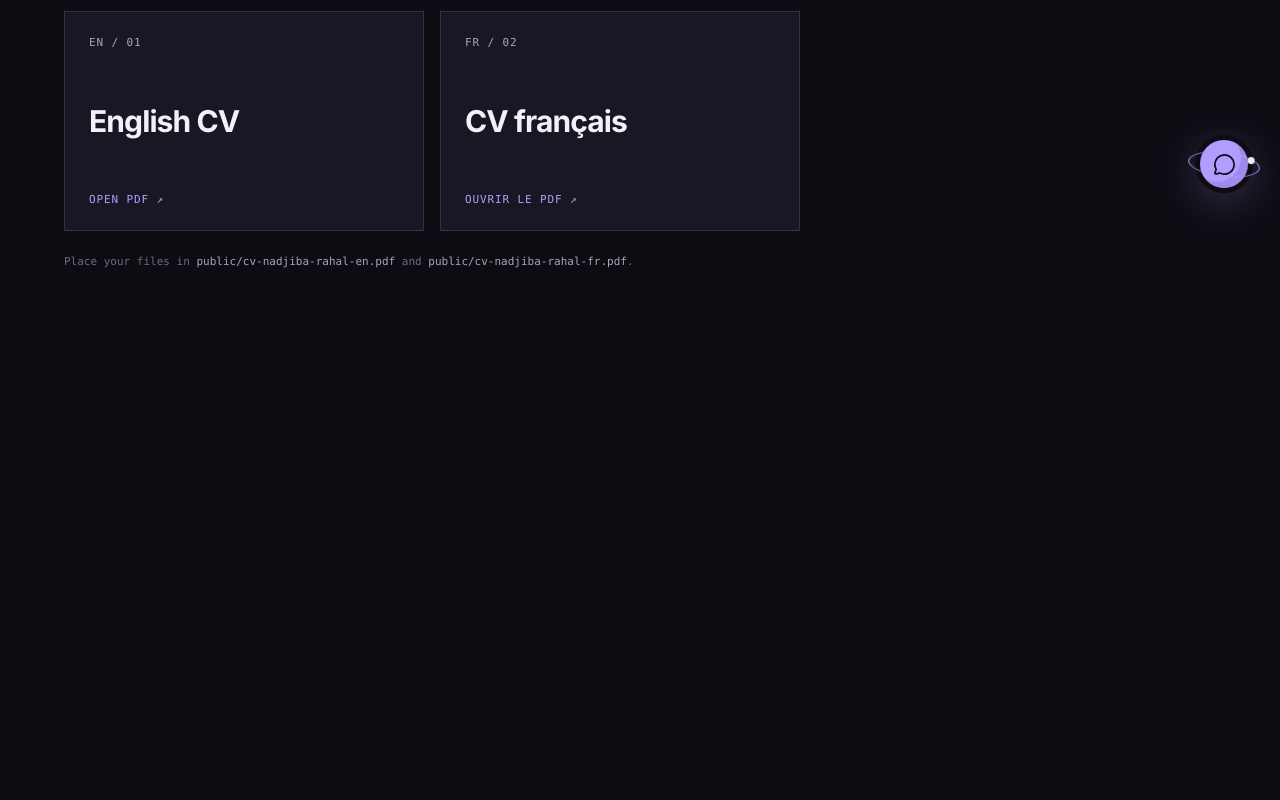
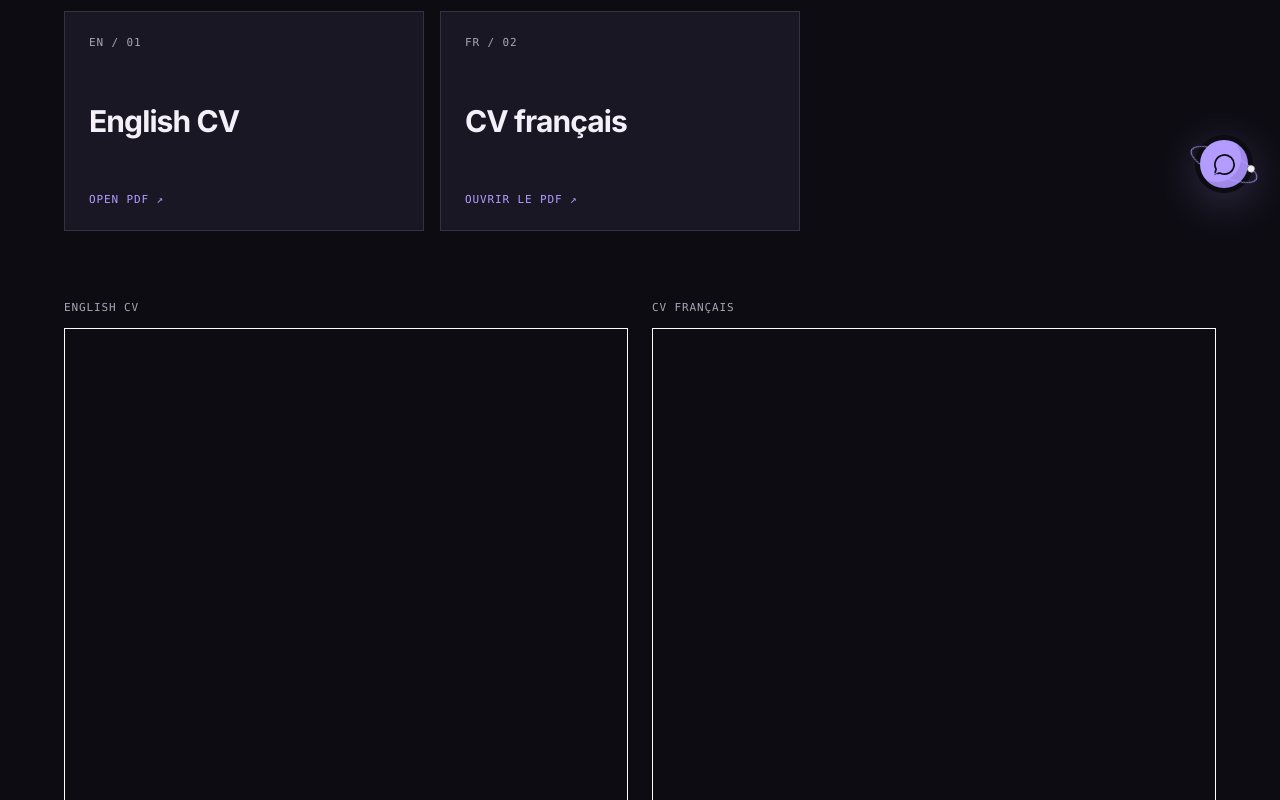
Before and after one commit to Nadjiba-Rahal/nadjiba-portfolio, a Next.js app: page /cv in a window 1280 px wide. Shown: the part 580-1380 px from the top of the page. Before the commit the page ends 948 px from the top, so only its background shows below. Built offline with nearby package versions, Linux system fonts and the light colour scheme.

Commit message:
Preview CVs on the CV page

```diff
--- a/app/cv/page.tsx
+++ b/app/cv/page.tsx
@@ -15,7 +15,16 @@ export default function CvPage() {
           <a className="cv-card" href="/cv-nadjiba-rahal-en.pdf" target="_blank" rel="noreferrer"><span>EN / 01</span><strong>English CV</strong><small>Open PDF ↗</small></a>
           <a className="cv-card" href="/cv-nadjiba-rahal-fr.pdf" target="_blank" rel="noreferrer"><span>FR / 02</span><strong>CV français</strong><small>Ouvrir le PDF ↗</small></a>
         </div>
-        <p className="cv-missing">Place your files in <strong>public/cv-nadjiba-rahal-en.pdf</strong> and <strong>public/cv-nadjiba-rahal-fr.pdf</strong>.</p>
+        <div className="cv-previews">
+          <section className="cv-preview" aria-labelledby="cv-english-preview">
+            <h2 id="cv-english-preview">English CV</h2>
+            <iframe src="/cv-nadjiba-rahal-en.pdf" title="English CV preview" />
+          </section>
+          <section className="cv-preview" aria-labelledby="cv-french-preview">
+            <h2 id="cv-french-preview">CV français</h2>
+            <iframe src="/cv-nadjiba-rahal-fr.pdf" title="French CV preview" />
+          </section>
+        </div>
       </div>
     </main>
   );
--- a/app/globals.css
+++ b/app/globals.css
@@ -1146,8 +1146,9 @@ ul {
 .cv-card span, .cv-card small { color: var(--muted); font: 11px var(--mono); letter-spacing: 0.08em; text-transform: uppercase; }
 .cv-card strong { font-size: 30px; letter-spacing: -0.03em; }
 .cv-card small { color: var(--accent); }
-.cv-missing { margin-top: 24px; color: var(--muted-dim); font: 11px var(--mono); }
-.cv-missing strong { color: var(--muted); font-weight: 400; }
+.cv-previews { display: grid; grid-template-columns: repeat(2, minmax(0, 1fr)); gap: 24px; margin-top: 70px; }
+.cv-preview h2 { margin-bottom: 14px; color: var(--muted); font: 11px var(--mono); letter-spacing: 0.08em; text-transform: uppercase; }
+.cv-preview iframe { display: block; width: 100%; height: min(78vw, 900px); min-height: 620px; border: 1px solid var(--line); background: #fff; }
 .work-card .stack-row {
   display: flex;
   flex-wrap: wrap;
@@ -1628,7 +1629,7 @@ footer .foot-meta {
   .case-visual { min-height: 58vw; }
   .case-grid { grid-template-columns: 1fr; padding: 60px 0; gap: 20px; }
   .case-copy { padding-top: 0; }
-  .brief-form, .cv-options { grid-template-columns: 1fr; margin-top: 48px; }
+  .brief-form, .cv-options, .cv-previews { grid-template-columns: 1fr; margin-top: 48px; }
   .brief-wide { grid-column: auto; }
   .about-grid { grid-template-columns: 1fr; }
   .section-head { flex-direction: column; align-items: flex-start; }
```
